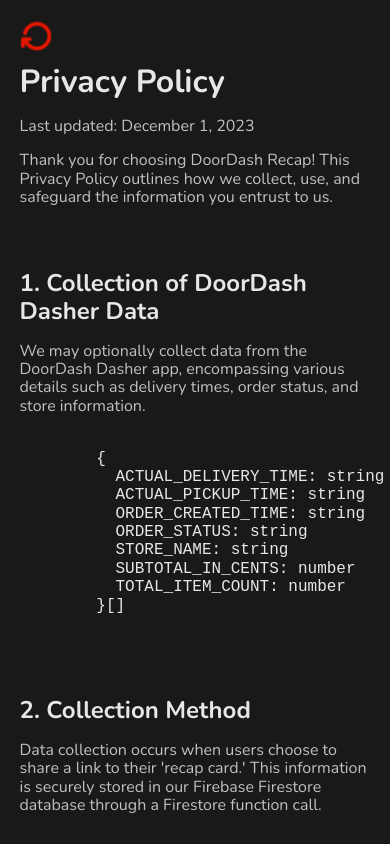
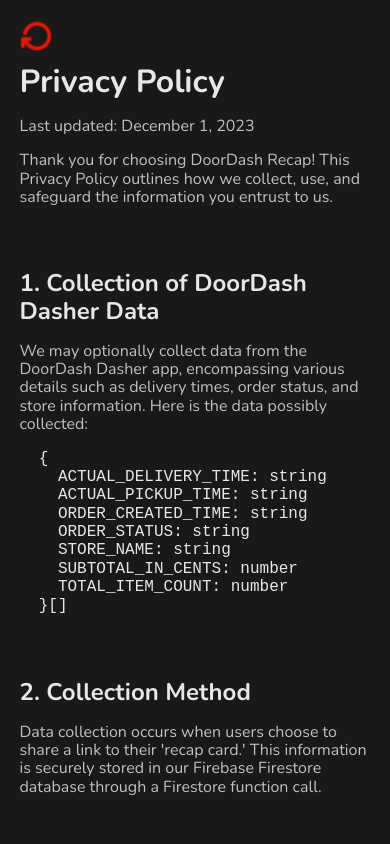
Before and after one commit to jclind/doordash-recap, a React (Create React App) app: page /privacy in a window 390 px wide. Built offline with nearby package versions, Linux system fonts and the light colour scheme; no server answers.

Commit message:
fix: update privacy page data type width for mobile visibility

```diff
--- a/src/index.scss
+++ b/src/index.scss
@@ -151,6 +151,9 @@
         color: $secondary;
       }
     }
+    .pre-container {
+      max-width: 90%;
+    }
   }
 }
 
--- a/src/index.tsx
+++ b/src/index.tsx
@@ -2,7 +2,6 @@
 import ReactDOM from 'react-dom/client'
 import 'normalize.css'
 import App from './App'
-import reportWebVitals from './reportWebVitals'
 import './index.scss'
 import { BrowserRouter } from 'react-router-dom'
 
@@ -14,8 +13,3 @@
     </BrowserRouter>
   </React.StrictMode>
 )
-
-// If you want to start measuring performance in your app, pass a function
-// to log results (for example: reportWebVitals(console.log))
-// or send to an analytics endpoint. Learn more: https://bit.ly/CRA-vitals
-reportWebVitals(console.log)
--- a/src/pages/Home.scss
+++ b/src/pages/Home.scss
@@ -75,7 +75,7 @@
       }
     }
   }
-  @media screen and (max-width: 600px) {
+  @media screen and (max-width: 650px) {
     .content {
       .header {
         h1 {
--- a/src/pages/Privacy.tsx
+++ b/src/pages/Privacy.tsx
@@ -29,12 +29,12 @@
             <p>
               We may optionally collect data from the DoorDash Dasher app,
               encompassing various details such as delivery times, order status,
-              and store information.
+              and store information. Here is the data possibly collected:
             </p>
 
+            <div className='pre-container'>
               <pre>
-              {`
-        {
+                {`  {
     ACTUAL_DELIVERY_TIME: string
     ACTUAL_PICKUP_TIME: string
     ORDER_CREATED_TIME: string
@@ -42,9 +42,9 @@
     STORE_NAME: string
     SUBTOTAL_IN_CENTS: number
     TOTAL_ITEM_COUNT: number
-        }[]
-        `}
+  }[]`}
               </pre>
+            </div>
           </section>
           <section>
             <h2>2. Collection Method</h2>
```
Lines whose indentation alone changed are shown as unchanged.
